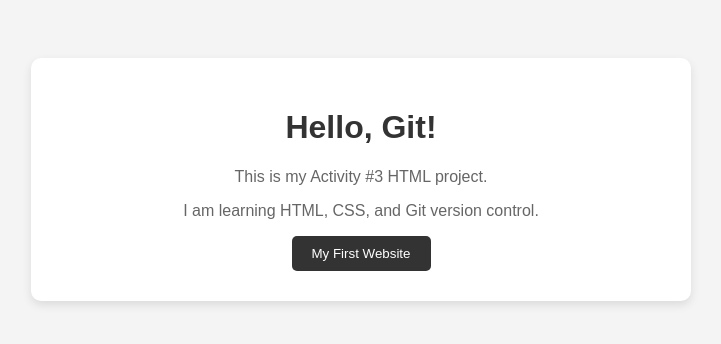
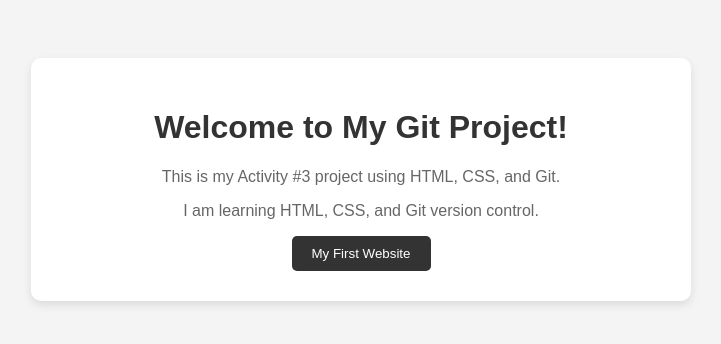
Before and after one commit to jamespugi/activity-3-html-git, a plain HTML site: page index.html in a window 1280 px wide. Shown: the whole page, without its empty margins (279-1000 px from the left). Drawn offline with Linux system fonts and the light colour scheme.

Commit message:
Update webpage content

```diff
--- a/index.html
+++ b/index.html
@@ -44,10 +44,10 @@
 <body>
 
     <div class="container">
-        <h1>Hello, Git!</h1>
+        <h1>Welcome to My Git Project!</h1>
 
         <p>
-            This is my Activity #3 HTML project.
+           This is my Activity #3 project using HTML, CSS, and Git.
         </p>
 
         <p>
```
